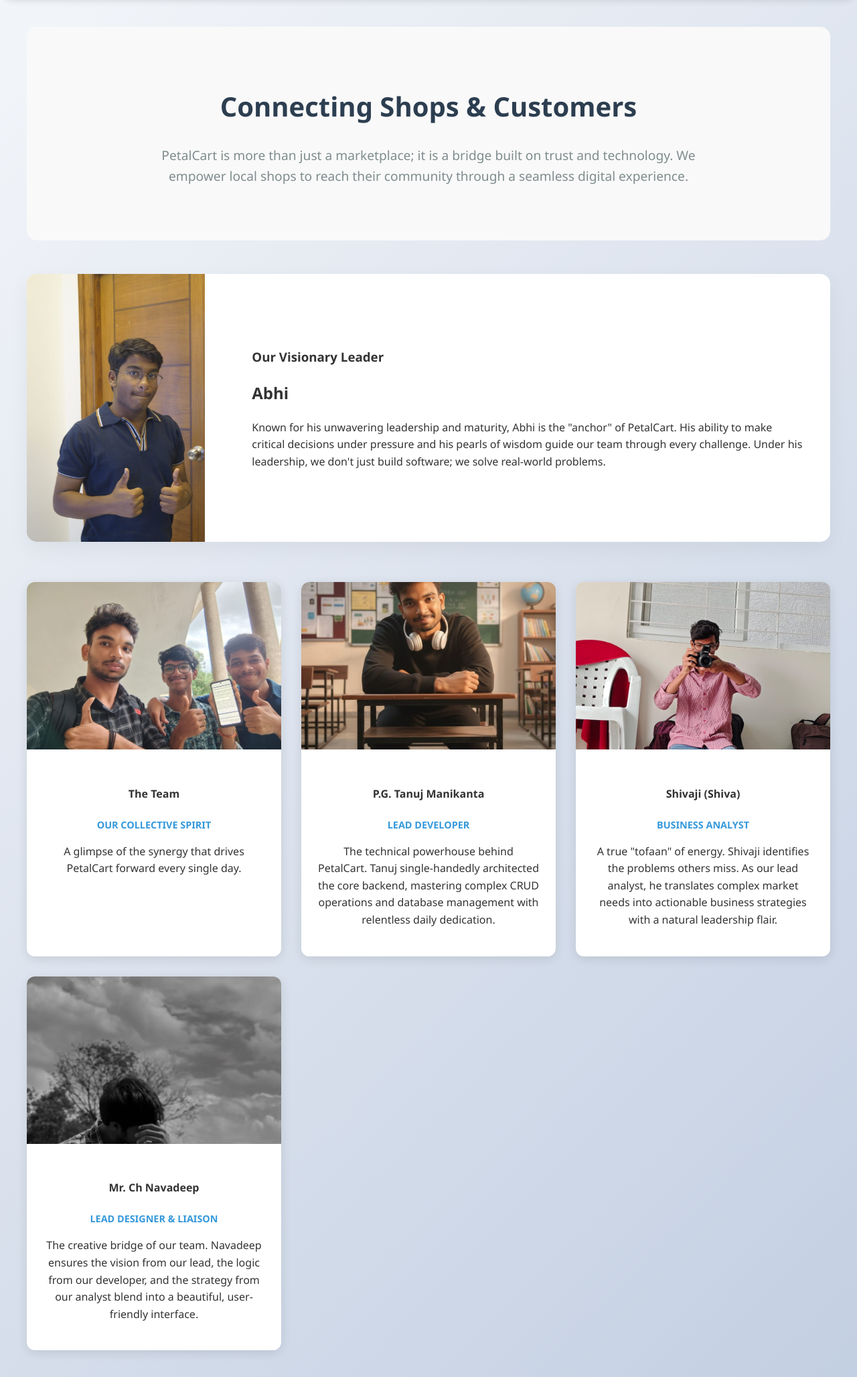
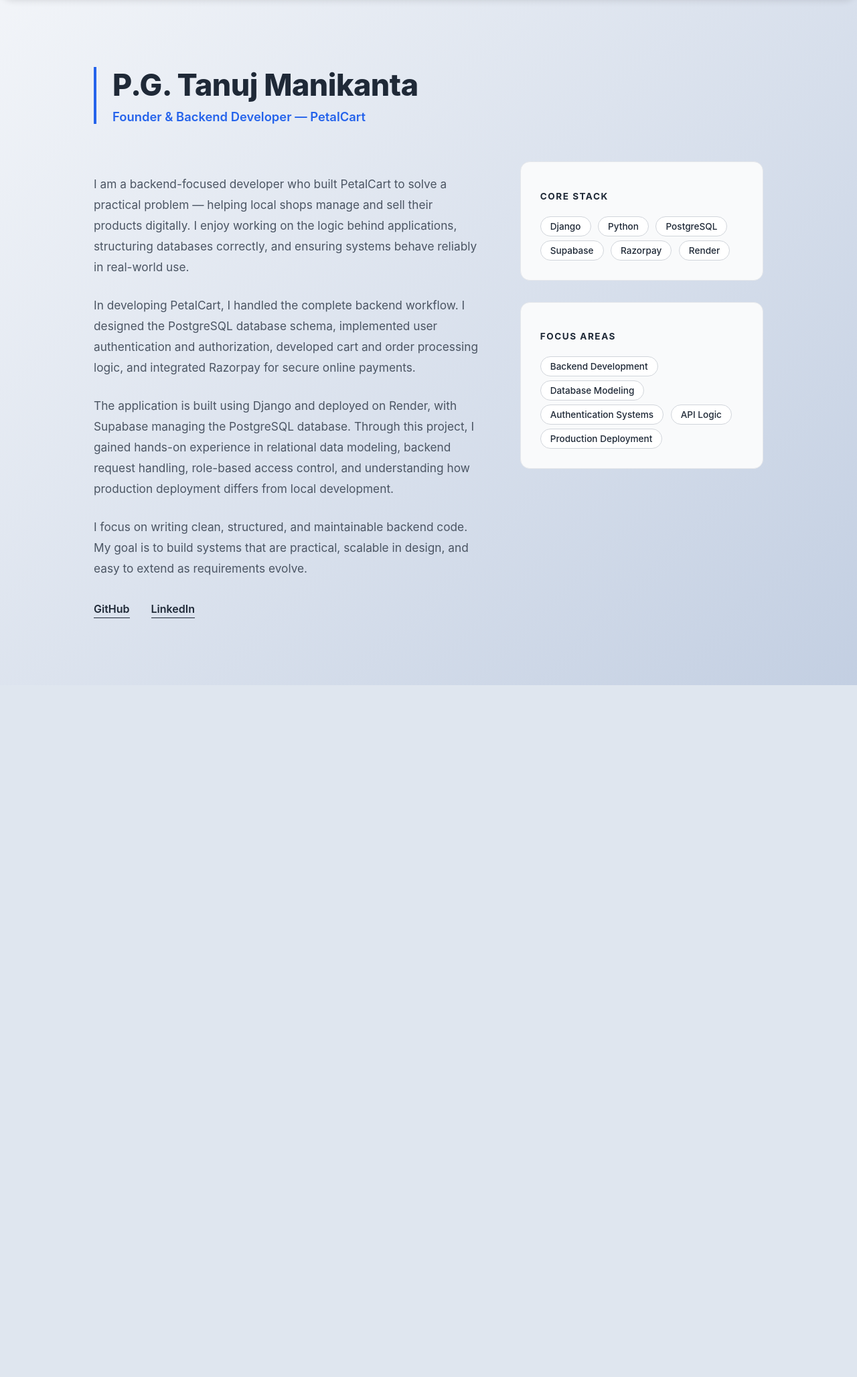
Before and after one commit to Tanuj-Manikanta-2007/Petal-flower, a Django app: page /accounts/about_us/ in a window 1280 px wide. Shown: the part 168-2224 px from the top of the page at 67% size. After the commit the page ends 1191 px from the top, so only its background shows below. Run offline with Django 5.2, Linux system fonts and the light colour scheme.

Commit message:
Changes according to the supbase

```diff
--- a/shop/views.py
+++ b/shop/views.py
@@ -23,7 +23,7 @@ def shop_register(request):
     form = ShopRegisterForm(request.POST)
     if form.is_valid():
       user = form.save()
-      shop_group = Group.objects.get(name = "ShopOwner")
+      shop_group, _created = Group.objects.get_or_create(name="ShopOwner")
       user.groups.add(shop_group)
       pcmodel.FlowerShop.objects.create(
         owner = user,
--- /dev/null
+++ b/static/css/about_us.css
@@ -0,0 +1,105 @@
+:root {
+    --primary: #2563eb;
+    --text-main: #1f2937;
+    --text-muted: #4b5563;
+    --bg-card: #f9fafb;
+}
+
+.about-container {
+    max-width: 1000px;
+    margin: 100px auto;
+    padding: 0 2rem;
+    font-family: 'Inter', -apple-system, BlinkMacSystemFont, sans-serif;
+    color: var(--text-main);
+}
+
+/* Header */
+.hero-intro {
+    border-left: 4px solid var(--primary);
+    padding-left: 1.5rem;
+    margin-bottom: 3.5rem;
+}
+
+.hero-intro h1 {
+    font-size: 2.8rem;
+    font-weight: 800;
+    margin: 0;
+    letter-spacing: -0.5px;
+}
+
+.hero-intro p {
+    font-size: 1.15rem;
+    color: var(--primary);
+    font-weight: 600;
+    margin-top: 0.6rem;
+}
+
+/* Grid Layout */
+.about-grid {
+    display: grid;
+    grid-template-columns: 1.6fr 1fr;
+    gap: 3.5rem;
+}
+
+/* Bio Content */
+.bio-content p {
+    font-size: 1.08rem;
+    line-height: 1.8;
+    margin-bottom: 1.6rem;
+    color: var(--text-muted);
+}
+
+/* Sidebar Cards */
+.tech-box {
+    background: var(--bg-card);
+    padding: 1.8rem;
+    border-radius: 14px;
+    border: 1px solid #e5e7eb;
+    margin-bottom: 2rem;
+}
+
+.tech-box h3 {
+    font-size: 0.85rem;
+    text-transform: uppercase;
+    letter-spacing: 1.5px;
+    font-weight: 700;
+    margin-bottom: 1rem;
+}
+
+.tech-tag {
+    display: inline-block;
+    background: #ffffff;
+    padding: 6px 14px;
+    border-radius: 20px;
+    font-size: 0.85rem;
+    font-weight: 500;
+    margin: 6px 6px 0 0;
+    border: 1px solid #d1d5db;
+}
+
+/* Links */
+.cta-links {
+    margin-top: 2.2rem;
+    display: flex;
+    gap: 2rem;
+}
+
+.cta-links a {
+    text-decoration: none;
+    font-weight: 600;
+    color: var(--text-main);
+    border-bottom: 1px solid var(--text-main);
+    padding-bottom: 3px;
+    transition: 0.25s ease;
+}
+
+.cta-links a:hover {
+    color: var(--primary);
+    border-color: var(--primary);
+}
+
+@media (max-width: 850px) {
+    .about-grid {
+        grid-template-columns: 1fr;
+    }
+}
--- a/static/js/payment.js
+++ b/static/js/payment.js
@@ -29,6 +29,8 @@ document.addEventListener('DOMContentLoaded', function() {
 
     document.getElementById('pay-btn').onclick = function(e){
         e.preventDefault();
+        // Update contact at click time (user may have typed it after page load)
+        options.prefill.contact = document.getElementById('phone')?.value || "";
         rzp.open();
     }
 });
--- a/templates/accounts/about_us.html
+++ b/templates/accounts/about_us.html
@@ -1,148 +1,77 @@
 {% extends 'main.html' %}
 {% load static %}
 
+{% block extra_css %}
+<link rel="stylesheet" href="{% static 'css/about_us.css' %}">
+{% endblock %}
+
 {% block content %}
-<style>
- /* Container and General Layout */
-.about-page {
-    font-family: 'Segoe UI', Tahoma, Geneva, Verdana, sans-serif;
-    color: #333;
-    line-height: 1.6;
-    max-width: 1200px;
-    margin: 0 auto;
-    padding: 40px 20px;
-}
 
-.about-hero {
-    text-align: center;
-    padding: 60px 0;
-    background: #f9f9f9;
-    border-radius: 15px;
-    margin-bottom: 50px;
-}
 
-.about-hero h1 { font-size: 2.5rem; color: #2c3e50; }
-.mission-statement { font-size: 1.2rem; max-width: 800px; margin: 20px auto; color: #7f8c8d; }
+<div class="about-container">
 
-/* Team Lead Section (Horizontal Layout) */
-.lead-section {
-    margin-bottom: 60px;
-}
+    <!-- Header -->
+    <div class="hero-intro">
+        <h1>P.G. Tanuj Manikanta</h1>
+        <p>Founder & Backend Developer — PetalCart</p>
+    </div>
 
-.lead-card {
-    display: flex;
-    align-items: center;
-    background: #fff;
-    border-radius: 15px;
-    box-shadow: 0 10px 30px rgba(0,0,0,0.05);
-    overflow: hidden;
-    gap: 30px;
-}
+    <div class="about-grid">
 
-.lead-card img {
-    width: 40%;
-    height: 400px;
-    object-fit: cover;
-}
+        <!-- Main Bio -->
+        <div class="bio-content">
+            <p>
+                I am a backend-focused developer who built PetalCart to solve a practical problem — helping local shops manage and sell their products digitally. I enjoy working on the logic behind applications, structuring databases correctly, and ensuring systems behave reliably in real-world use.
+            </p>
 
-.lead-text { padding: 40px; }
+            <p>
+                In developing PetalCart, I handled the complete backend workflow. I designed the PostgreSQL database schema, implemented user authentication and authorization, developed cart and order processing logic, and integrated Razorpay for secure online payments.
+            </p>
 
-/* Grid for other members */
-.team-grid {
-    display: grid;
-    grid-template-columns: repeat(auto-fit, minmax(300px, 1fr));
-    gap: 30px;
-}
+            <p>
+                The application is built using Django and deployed on Render, with Supabase managing the PostgreSQL database. Through this project, I gained hands-on experience in relational data modeling, backend request handling, role-based access control, and understanding how production deployment differs from local development.
+            </p>
 
-.member-card {
-    background: #fff;
-    border-radius: 12px;
-    box-shadow: 0 4px 15px rgba(0,0,0,0.1);
-    transition: transform 0.3s ease;
-    text-align: center;
-    overflow: hidden;
-}
+            <p>
+                I focus on writing clean, structured, and maintainable backend code. My goal is to build systems that are practical, scalable in design, and easy to extend as requirements evolve.
+            </p>
 
-.member-card:hover { transform: translateY(-10px); }
-
-.member-card img {
-    width: 100%;
-    height: 250px;
-    object-fit: cover;
-}
-
-.card-content { padding: 25px; }
-.role { display: block; color: #3498db; font-weight: bold; margin-bottom: 15px; text-transform: uppercase; font-size: 0.9rem; }
-
-/* Mobile Responsive Adjustments */
-@media (max-width: 768px) {
-    .lead-card { flex-direction: column; }
-    .lead-card img { width: 100%; }
-}
-
-</style>
-<div class="about-page">
-    <!-- Header Section -->
-    <header class="about-hero">
-        <h1>Connecting Shops & Customers</h1>
-        <p class="mission-statement">
-            PetalCart is more than just a marketplace; it is a bridge built on trust and technology.
-            We empower local shops to reach their community through a seamless digital experience.
-        </p>
-    </header>
-
-    <!-- Team Lead Section -->
-    <section class="lead-section">
-        <div class="lead-card">
-            <img src="{{ MEDIA_URL }}pics/abhi_chan.jpeg" alt="Abhi - Team Lead">
-            <div class="lead-text">
-                <h3>Our Visionary Leader</h3>
-                <h2>Abhi</h2>
-                <p>
-                    Known for his unwavering leadership and maturity, Abhi is the "anchor" of PetalCart.
-                    His ability to make critical decisions under pressure and his pearls of wisdom guide our team
-                    through every challenge. Under his leadership, we don't just build software; we solve real-world problems.
-                </p>
-            </div>
-        </div>
-    </section>
-
-    <!-- Core Team Grid -->
-    <section class="team-grid">
-        <div class = "member-card">
-                <img src="{{ MEDIA_URL }}pics/trio.jpg" alt="The Team">
-                 <div class="card-content">
-                    <h4>The Team</h4>
-                    <span class="role">Our Collective Spirit</span>
-                    <p>A glimpse of the synergy that drives PetalCart forward every single day.</p>
-                 </div>
-        </div>
-        <div class="member-card">
-            <img src="{{ MEDIA_URL }}pics/tanuj.jpeg" alt="P.G. Tanuj Manikanta">
-            <div class="card-content">
-                <h4>P.G. Tanuj Manikanta</h4>
-                <span class="role">Lead Developer</span>
-                <p>The technical powerhouse behind PetalCart. Tanuj single-handedly architected the core backend, mastering complex CRUD operations and database management with relentless daily dedication.</p>
+            <div class="cta-links">
+                <a href="https://github.com/Tanuj-Manikanta-2007/Petal-flower" target="_blank">
+                    GitHub
+                </a>
+                <a href="https://www.linkedin.com/in/tanuj-pinninti-634148340" target="_blank">
+                    LinkedIn
+                </a>
             </div>
         </div>
 
-        <div class="member-card">
-            <img src="{{ MEDIA_URL }}pics/shivaji.jpeg" alt="Shivaji">
-            <div class="card-content">
-                <h4>Shivaji (Shiva)</h4>
-                <span class="role">Business Analyst</span>
-                <p>A true "tofaan" of energy. Shivaji identifies the problems others miss. As our lead analyst, he translates complex market needs into actionable business strategies with a natural leadership flair.</p>
+        <!-- Sidebar -->
+        <div>
+
+            <div class="tech-box">
+                <h3>Core Stack</h3>
+                <span class="tech-tag">Django</span>
+                <span class="tech-tag">Python</span>
+                <span class="tech-tag">PostgreSQL</span>
+                <span class="tech-tag">Supabase</span>
+                <span class="tech-tag">Razorpay</span>
+                <span class="tech-tag">Render</span>
             </div>
+
+            <div class="tech-box">
+                <h3>Focus Areas</h3>
+                <span class="tech-tag">Backend Development</span>
+                <span class="tech-tag">Database Modeling</span>
+                <span class="tech-tag">Authentication Systems</span>
+                <span class="tech-tag">API Logic</span>
+                <span class="tech-tag">Production Deployment</span>
+            </div>
+
         </div>
 
-        <div class="member-card">
-            <img src="{{ MEDIA_URL }}pics/navadeep.jpeg" alt="Navadeep">
-            <div class="card-content">
-                <h4>Mr. Ch Navadeep</h4>
-                <span class="role">Lead Designer & Liaison</span>
-                <p>The creative bridge of our team. Navadeep ensures the vision from our lead, the logic from our developer, and the strategy from our analyst blend into a beautiful, user-friendly interface.</p>
-            </div>
-        </div>
-    </section>
+    </div>
+
 </div>
+
 {% endblock %}
```
Also changed, not shown: adaptlearn/settings.py (+19 -3 lines), petalcart/views.py (+10 -8 lines), templates/petalcart/cart_display.html (+23 -8 lines), templates/petalcart/checkout_cart.html (deleted, +0 -34 lines), media/pics/Rose_qeqQC21.webp (renamed from media/pics/Rose.webp), media/pics/hibiscus_KY3m9zJ.jpg (renamed from media/pics/hibiscus.jpg), media/pics/lulips_dTM59VM.webp (renamed from media/pics/lulips.webp), media/pics/lulips_oJQgZCh.webp (added), media/pics/spider_plant_EVLbeI2.jpg (renamed from media/pics/spider_plant.jpg).
